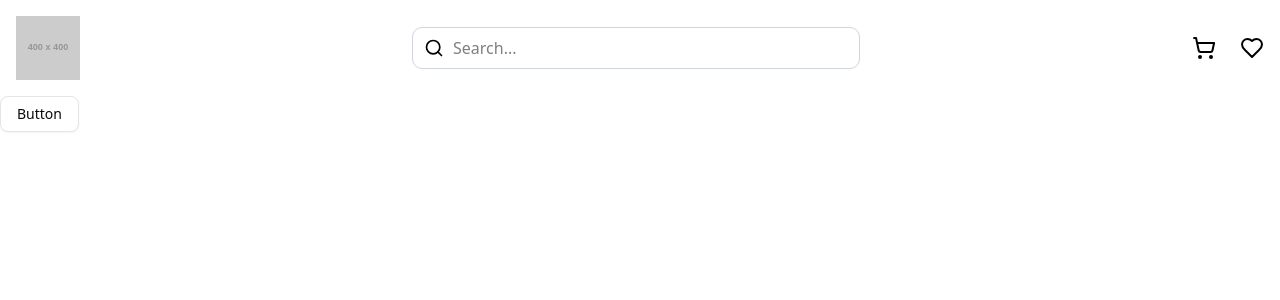
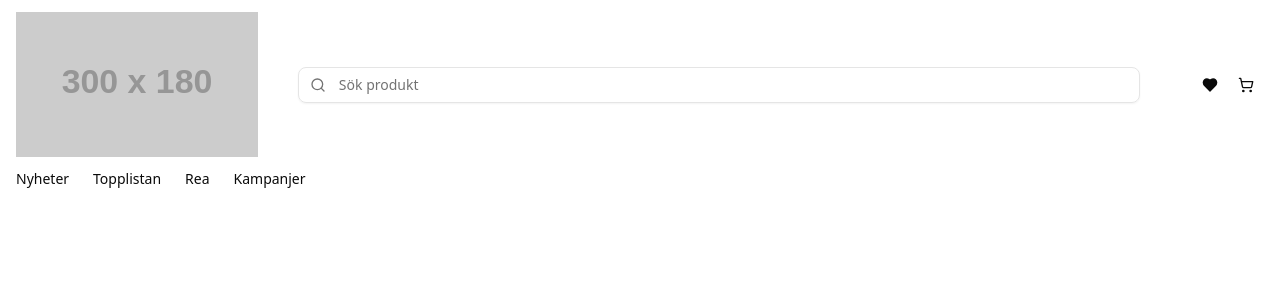
Before and after one commit to alexiahellsten/freakyfashion-react, a React (Vite) app in the folder client/: page / in a window 1280 px wide. Shown: the top 300 px of the page. Built offline with nearby package versions, Linux system fonts and the light colour scheme.

Commit message:
Add Navbar component

```diff
--- a/client/src/App.jsx
+++ b/client/src/App.jsx
@@ -1,14 +1,13 @@
-import { useState } from "react";
-import { Button } from "@/components/ui/button";
+import { BrowserRouter } from "react-router";
+// import { useState } from "react";
 import Navbar from "./components/Navbar/Navbar";
 
 function App() {
-  const [count, setCount] = useState(0);
-
   return (
     <>
-      <Navbar />
-      <Button variant="outline">Button</Button>
+      <BrowserRouter>
+        <Navbar />
+      </BrowserRouter>
     </>
   );
 }
--- /dev/null
+++ b/client/src/components/Navbar/NavIcons.jsx
@@ -0,0 +1,20 @@
+import { Button } from "@/components/ui/button";
+import { Heart, ShoppingCart } from "lucide-react";
+import { Link } from "react-router";
+
+function NavIcons() {
+  return (
+    <div className="flex items-center">
+      <Button variant="ghost" size="icon" className="text-foreground">
+        <Heart className="h-5 w-5" fill="currentColor" />
+      </Button>
+      <Link to="/basket">
+        <Button variant="ghost" size="icon" className="text-foreground">
+          <ShoppingCart className="h-5 w-5" />
+        </Button>
+      </Link>
+    </div>
+  );
+}
+
+export default NavIcons;
--- a/client/src/components/Navbar/Navbar.jsx
+++ b/client/src/components/Navbar/Navbar.jsx
@@ -1,38 +1,39 @@
-import { Search, Heart, ShoppingCart } from "lucide-react";
+import { Link } from "react-router";
+import NavIcons from "./NavIcons";
+import SearchBar from "./SearchBar";
 
 function Navbar() {
   return (
-    <nav className="bg-neutral p-4">
-      <div className="flex items-center justify-between w-full mx-auto">
-        <div className="flex items-center space-x-4 ml-0">
+    <nav>
+      <div className="mx-auto px-4 py-3 flex flex-col space-y-3 sm:flex-row sm:justify-between sm:space-y-0">
+        <div>
           <img
-            src="https://placehold.co/400x400.png"
+            src="https://placehold.co/300x180.png"
             alt="Logo"
-            className="h-8 sm:h-10 md:h-12 lg:h-16"
+            className="min-w-full"
           />
         </div>
-
-        <div className="flex-1 mx-4 relative max-w-md">
-          <input
-            type="text"
-            placeholder="Search..."
-            className="w-full p-2 pl-10 rounded-lg border border-gray-300 text-black"
-          />
-          <Search
-            size={20}
-            className="absolute left-3 top-1/2 transform -translate-y-1/2 text-black"
-          />
-        </div>
-
-        <div className="flex items-center space-x-6 mr-0">
-          <button className="text-black">
-            <ShoppingCart />
-          </button>
-          <button className="text-black">
-            <Heart />
-          </button>
+        <div className="flex items-center space-x-3 w-full">
+          <div className="flex-1 sm:px-10">
+            <SearchBar />
+          </div>
+          <NavIcons />
         </div>
       </div>
+      <nav className="w-full px-4 flex flex-col space-y-2 text-sm md:flex-row md:space-y-0 md:space-x-6">
+        <Link to="/nyheter" className="text-foreground hover:text-primary">
+          Nyheter
+        </Link>
+        <Link to="/topplistan" className="text-foreground hover:text-primary">
+          Topplistan
+        </Link>
+        <Link to="/rea" className="text-foreground hover:text-primary">
+          Rea
+        </Link>
+        <Link to="/kampanjer" className="text-foreground hover:text-primary">
+          Kampanjer
+        </Link>
+      </nav>
     </nav>
   );
 }
--- /dev/null
+++ b/client/src/components/Navbar/SearchBar.jsx
@@ -0,0 +1,13 @@
+import { Input } from "@/components/ui/input";
+import { Search } from "lucide-react";
+
+function SearchBar() {
+  return (
+    <div className="relative">
+      <Search className="absolute left-3 top-1/2 transform -translate-y-1/2 text-muted-foreground h-4 w-4" />
+      <Input placeholder="Sök produkt" className="pl-10" />
+    </div>
+  );
+}
+
+export default SearchBar;
```
